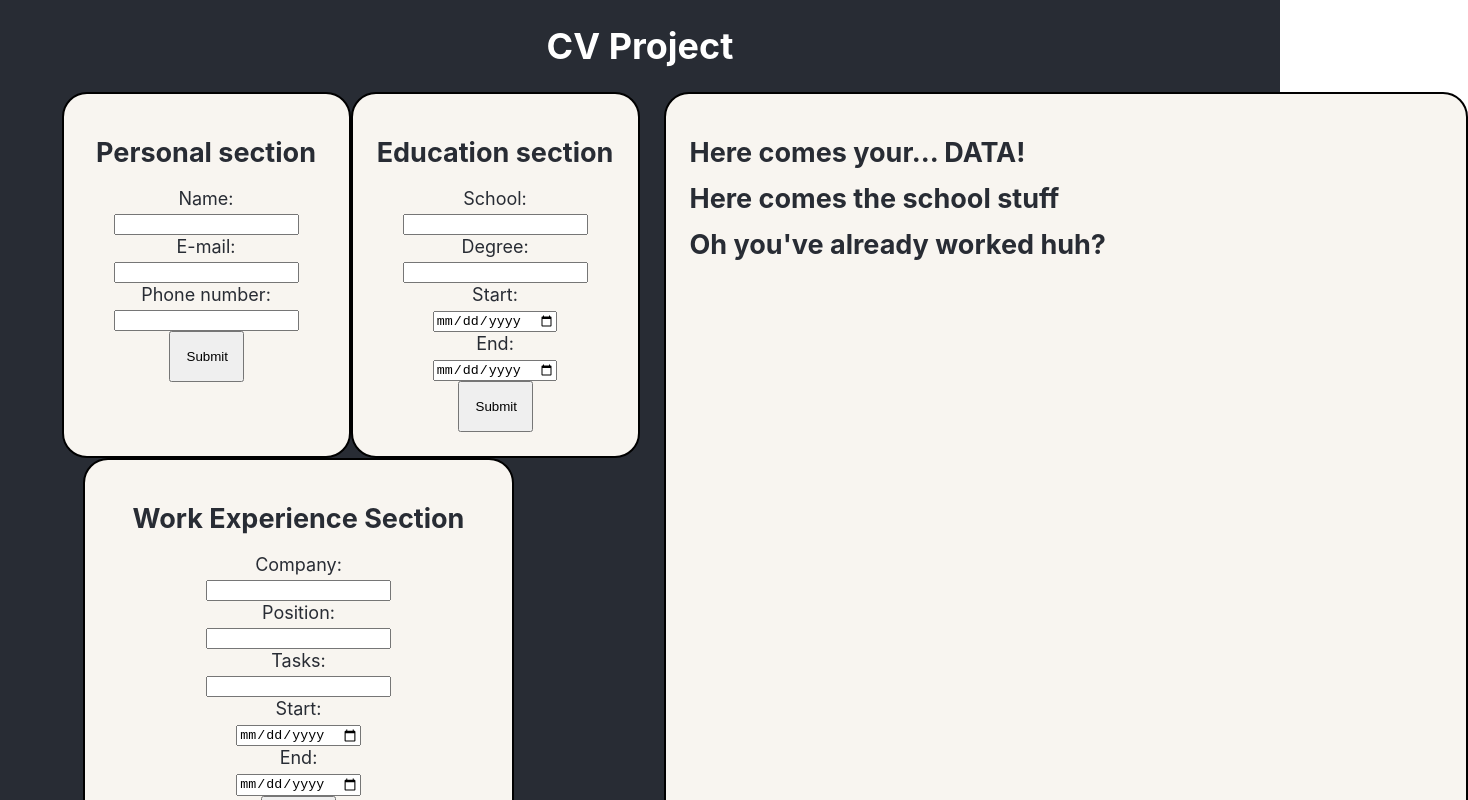
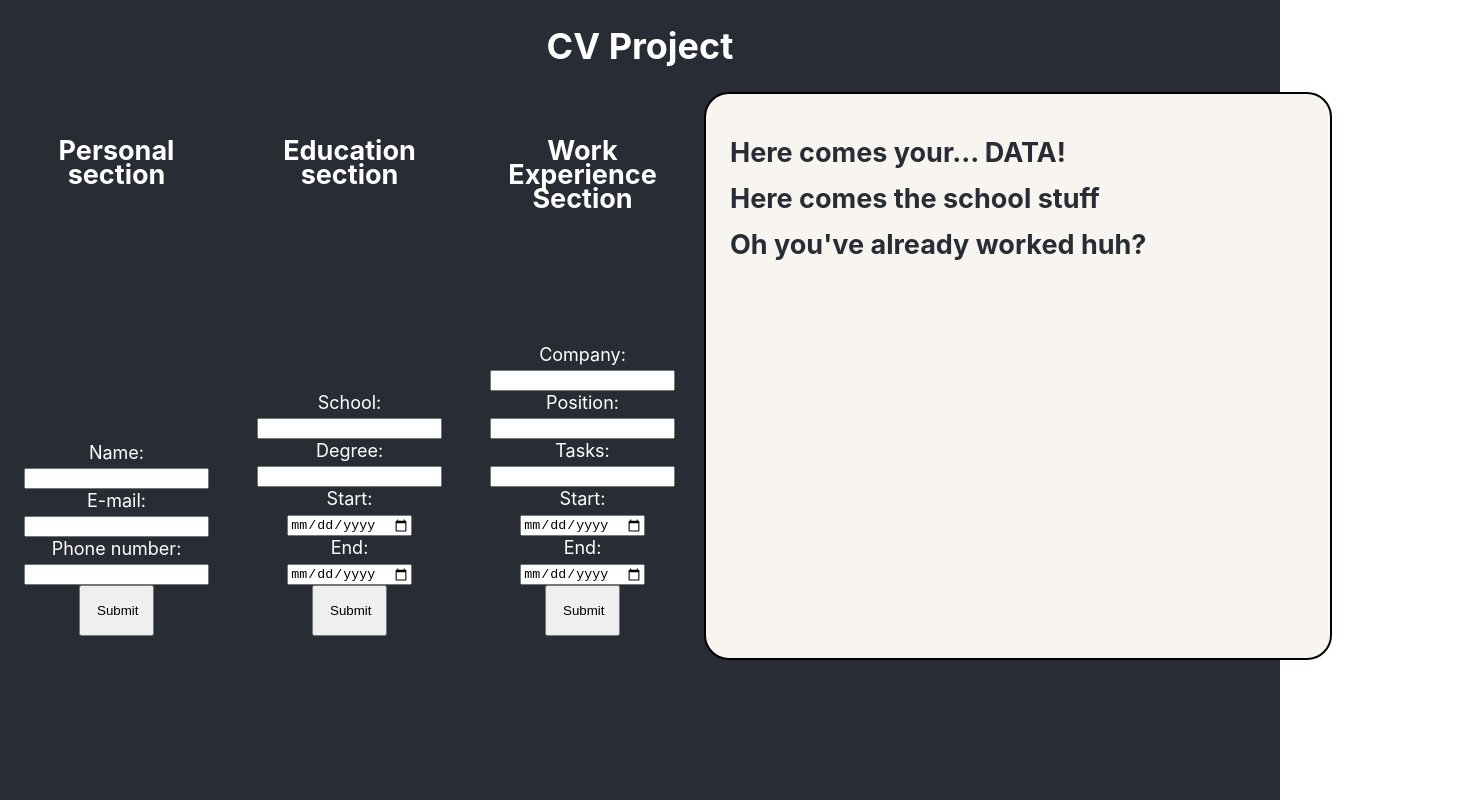
Before and after one commit to PettLe/cv-project, a React (Create React App) app: page / in a window 1280 px wide. Shown: the top 800 px of the page, 1468 px wide, since content can reach past the window. Built offline with nearby package versions, Linux system fonts and the light colour scheme.

Commit message:
opted for a simpler UI, built it

```diff
--- a/src/App.css
+++ b/src/App.css
@@ -22,12 +22,25 @@ ul {
 }
 .flexAll {
   display: flex;
-  gap: 10vw;
+  gap: 5vw;
 }
 
 .Personal,
 .Education,
-.WorkHistory,
+.WorkHistory {
+  /* color: #282c34;*/
+  display: flex;
+  flex-direction: column;
+  justify-content: space-between;
+  color: white;
+  min-height: 65vh;
+  background-color: #282c34;
+  padding: 3vh;
+  /*border-radius: 25px;*/
+  /*border: 2px solid black;*/
+  line-height: 3vh;
+}
+
 .infoOutput {
   color: #282c34;
   background-color: rgb(248, 245, 240);
@@ -39,15 +52,17 @@ ul {
 
 .Personal,
 .Education {
-  min-width: 50%;
+  /*  min-width: 50%;*/
 }
 
 .formFlex {
-  width: 100%;
+  width: 50%;
   display: flex;
-  flex-direction: column;
+  margin-right: 0;
+
+  /*flex-direction: column;*/
   align-items: center;
-  flex-wrap: wrap;
+  /*flex-wrap: wrap;*/
 }
 
 .formFlex button {
@@ -55,11 +70,11 @@ ul {
   width: 75px;
 }
 .WorkHistory {
-  min-width: 80%;
+  /* min-width: 80%;*/
 }
 
 .infoOutput {
-  min-width: 65%;
+  min-width: 45%;
   display: flex;
   flex-direction: column;
   text-align: left;
--- a/src/App.js
+++ b/src/App.js
@@ -147,7 +147,6 @@ class App extends Component {
           <h1>CV Project</h1>
           <div className="flexAll">
             <div className="formFlex">
-              <div className="PerEd">
               <Personal
                 personal={personal}
                 personalInfo={personalInfo}
@@ -160,14 +159,13 @@ class App extends Component {
                 handleChangeEducation={this.handleChangeEducation}
                 onSubmitEducation={this.onSubmitEducation}
               />
-              </div>
+
               <WorkHistory
                 work={work}
                 workInfo={workInfo}
                 handleChangeWork={this.handleChangeWork}
                 onSubmitWork={this.onSubmitWork}
               />
-              <button onClick={this.test}>Print</button>
             </div>
 
             <div className="infoOutput">
@@ -185,3 +183,7 @@ class App extends Component {
 }
 
 export default App;
+
+/*TESTI NAPPI
+              <button onClick={this.test}>Print</button>
+ */
```
Lines whose indentation alone changed are shown as unchanged.
